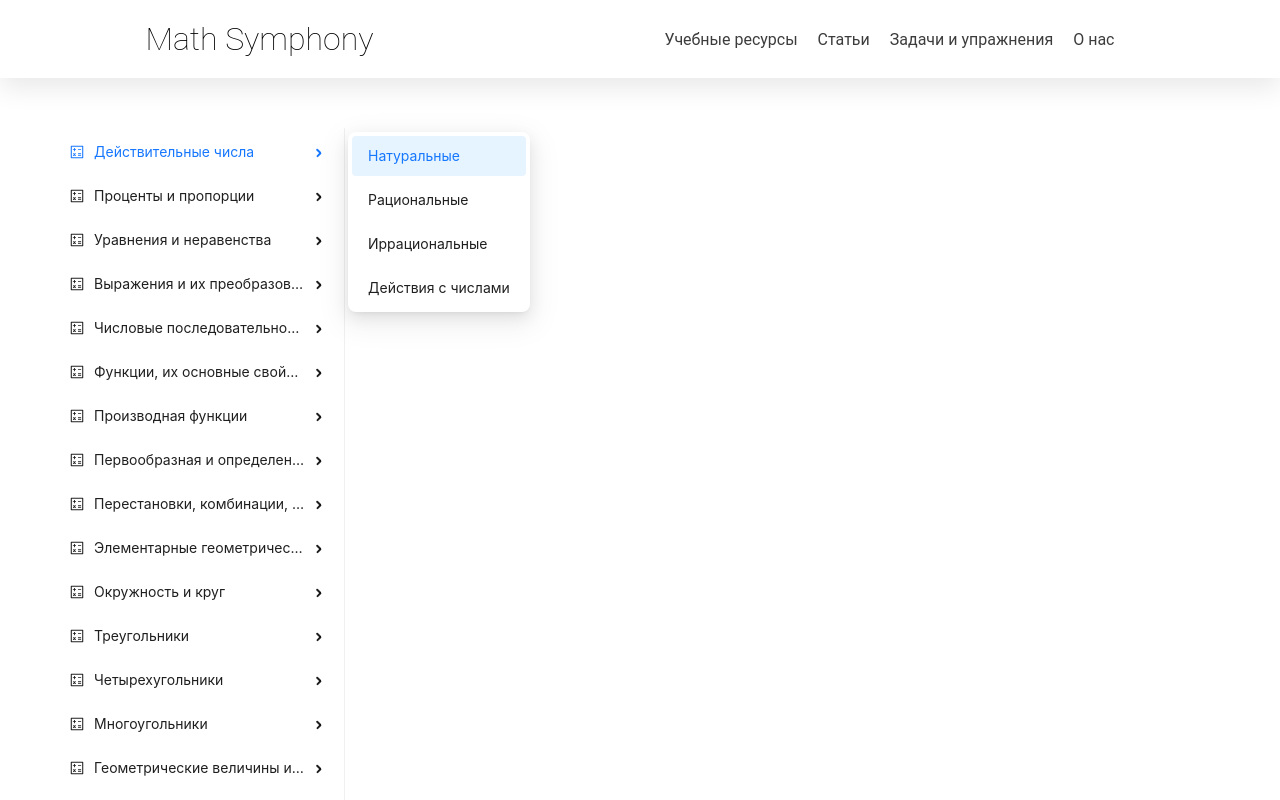
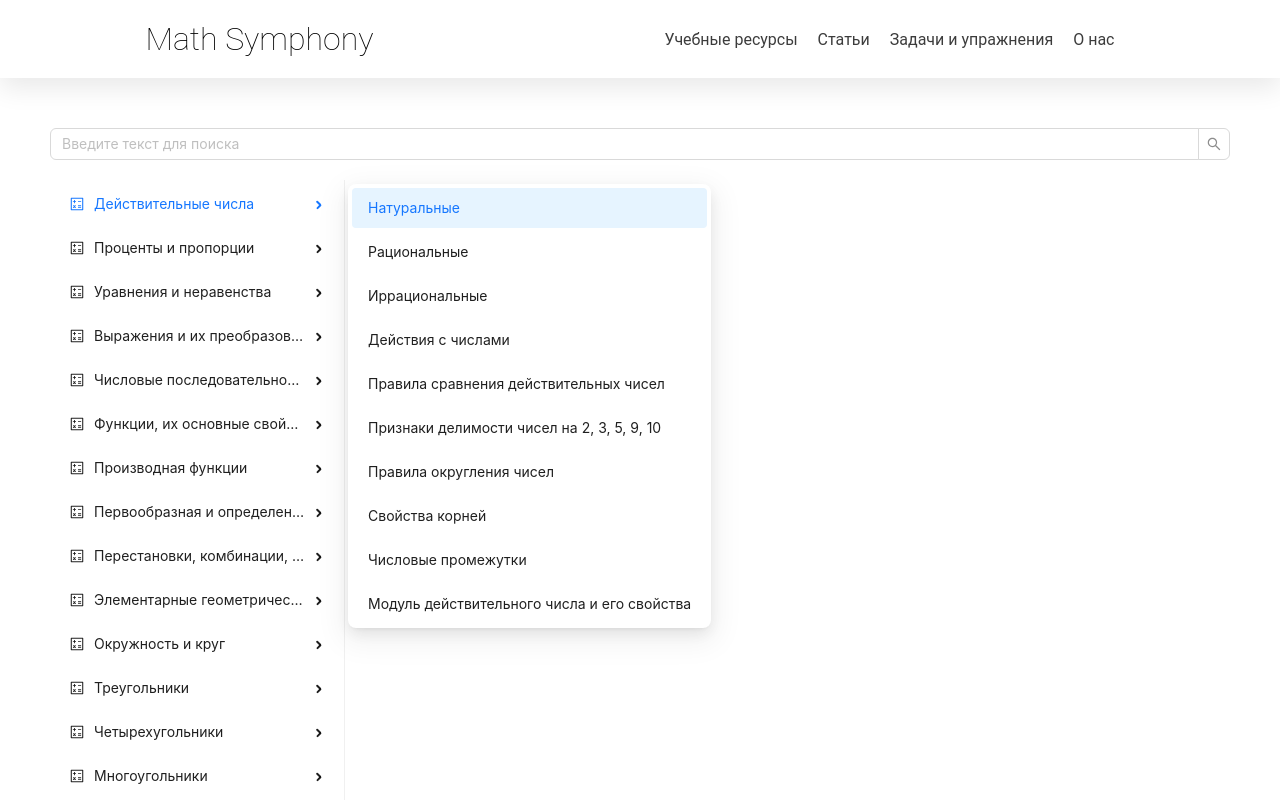
Before and after one commit to AndrewGalkin123/math-helper-0.2, a Next.js app: page /learning-resources in a window 1280 px wide. Shown: the top 800 px of the page. Built offline with nearby package versions, Linux system fonts and the light colour scheme.

Commit message:
added search input

```diff
--- a/src/app/learning-resources/page.tsx
+++ b/src/app/learning-resources/page.tsx
@@ -1,11 +1,12 @@
 "use client";
 
-import { Menu } from "antd";
+import { Menu, Input } from "antd";
 import React, { useState } from "react";
 import type { MenuProps, MenuTheme } from "antd";
 import { CalculatorOutlined } from "@ant-design/icons";
 
 type MenuItem = Required<MenuProps>["items"][number];
+const { Search } = Input;
 
 const items: MenuItem[] = [
   {
@@ -17,6 +18,12 @@ const items: MenuItem[] = [
       { key: "2", label: "Рациональные" },
       { key: "3", label: "Иррациональные" },
       { key: "4", label: "Действия с числами" },
+      { key: "5", label: "Правила сравнения действительных чисел" },
+      { key: "6", label: "Признаки делимости чисел на 2, 3, 5, 9, 10" },
+      { key: "7", label: "Правила округления чисел" },
+      { key: "8", label: "Свойства корней" },
+      { key: "9", label: "Числовые промежутки" },
+      { key: "10", label: "Модуль действительного числа и его свойства" },
     ],
   },
   {
@@ -235,6 +242,11 @@ export default function learningResources() {
   };
   return (
     <main>
+      <Search
+        placeholder="Введите текст для поиска"
+        // onSearch={onSearch}
+        style={{ width: "100%", marginBottom: "20px" }}
+      />
       <Menu
         onClick={onClick}
         defaultOpenKeys={["sub1"]}
```
